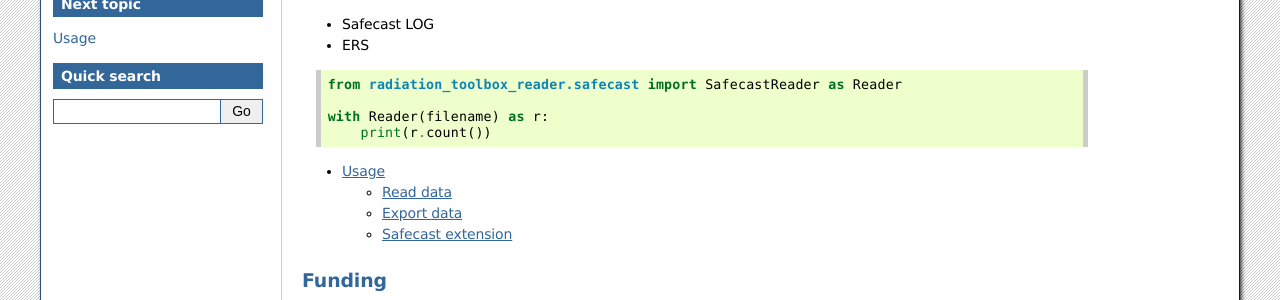
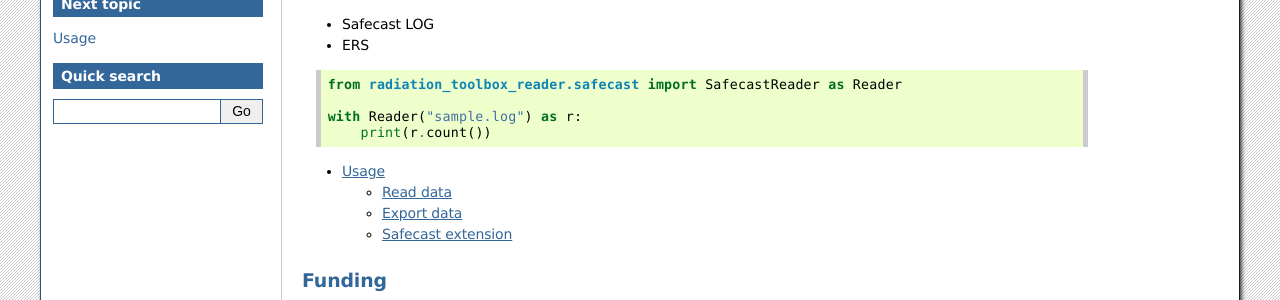
Before and after one commit to jose-d/radiation-toolbox-reader, a Sphinx documentation site: the page built from docs/source/index.rst, in a window 1280 px wide. Shown: the part 143-443 px from the top of the page. Built offline with Sphinx 7.4.7, drawn with Linux system fonts in a browser that asks for light colours.

Commit message:
docs: don't use not defined variables in the code

```diff
--- a/docs/source/index.rst
+++ b/docs/source/index.rst
@@ -13,7 +13,7 @@ Currently supported formats (reading only):
 
    from radiation_toolbox_reader.safecast import SafecastReader as Reader
 
-   with Reader(filename) as r:
+   with Reader("sample.log") as r:
        print(r.count())
 
 .. toctree::
```
